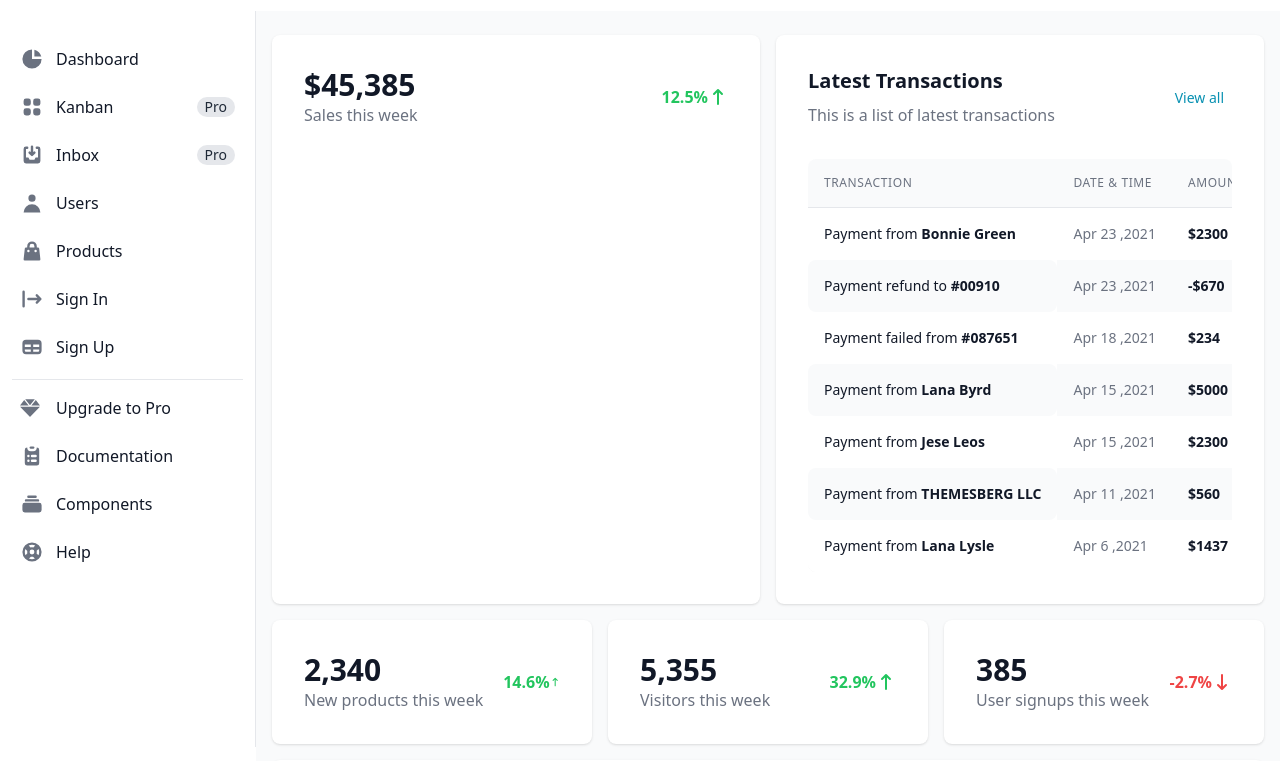
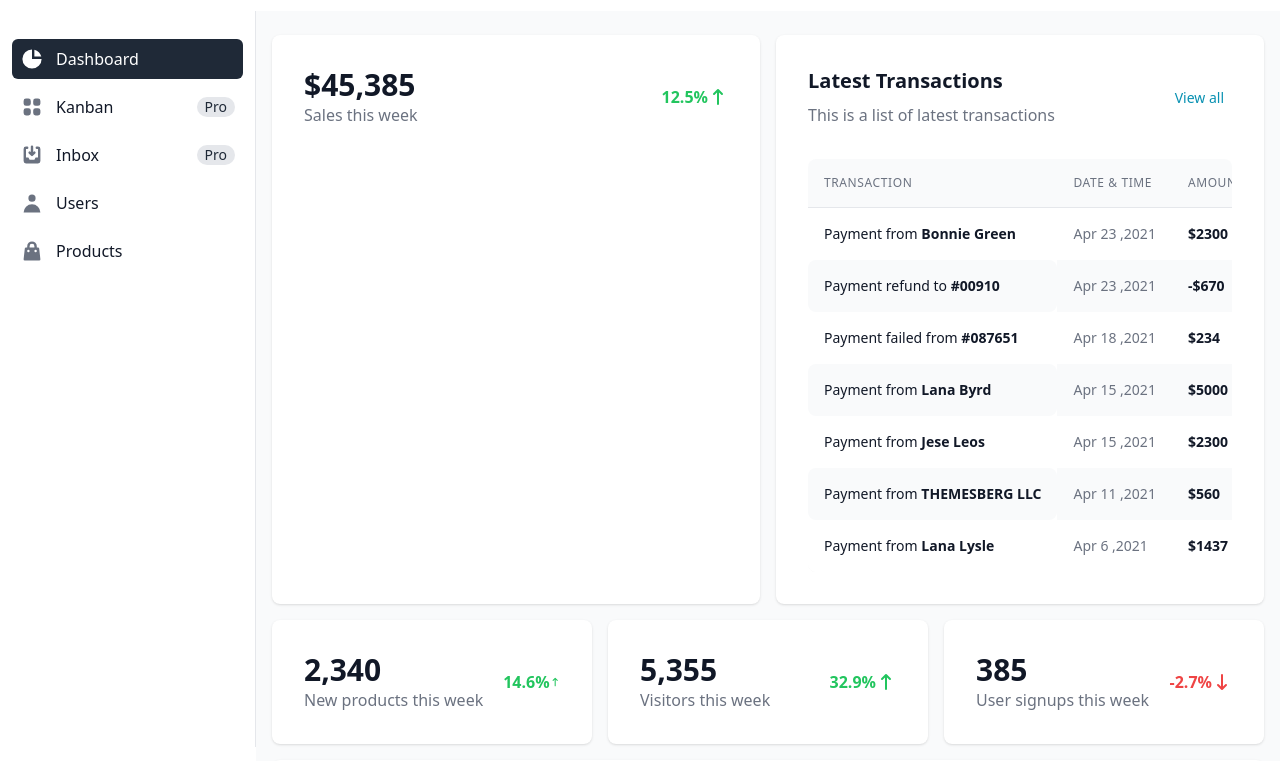
Before and after one commit to E-Jhay/employee_qoutation, a PHP site: page / in a window 1280 px wide. Shown: the part 53-814 px from the top of the page. Run offline with PHP 8.4, Linux system fonts and the light colour scheme; some libraries are stand-ins or nearby versions.

Commit message:
Modify sidebar

```diff
--- a/views/partials/sidebar.php
+++ b/views/partials/sidebar.php
@@ -17,27 +17,27 @@
                         </div>
                     </form>
                 </li>
-                <li>
-                    <a href="#" class="text-base text-gray-900 font-normal rounded-lg flex items-center p-2 hover:bg-gray-100 group">
-                        <svg class="w-6 h-6 text-gray-500 group-hover:text-gray-900 transition duration-75" fill="currentColor" viewBox="0 0 20 20" xmlns="http://www.w3.org/2000/svg">
+                <li class="group active">
+                    <a href="#" class="flex items-center p-2 text-gray-900 hover:bg-gray-200 rounded-md group-[.active]:bg-gray-800 group-[.active]:text-white">
+                        <svg class="w-6 h-6 text-gray-500 group-hover:text-gray-900 group-[.active]:text-white transition duration-75" fill="currentColor" viewBox="0 0 20 20" xmlns="http://www.w3.org/2000/svg">
                             <path d="M2 10a8 8 0 018-8v8h8a8 8 0 11-16 0z"></path>
                             <path d="M12 2.252A8.014 8.014 0 0117.748 8H12V2.252z"></path>
                         </svg>
                         <span class="ml-3">Dashboard</span>
                     </a>
                 </li>
-                <li>
-                    <a href="#" target="_blank" class="text-base text-gray-900 font-normal rounded-lg hover:bg-gray-100 flex items-center p-2 group ">
-                        <svg class="w-6 h-6 text-gray-500 flex-shrink-0 group-hover:text-gray-900 transition duration-75" fill="currentColor" viewBox="0 0 20 20" xmlns="http://www.w3.org/2000/svg">
+                <li class="group">
+                    <a href="#" target="_blank" class="flex items-center p-2 text-gray-900 hover:bg-gray-200 rounded-md group-[.active]:bg-gray-800 group-[.active]:text-white">
+                        <svg class="w-6 h-6 text-gray-500 flex-shrink-0 group-hover:text-gray-900 group-[.active]:text-white transition duration-75" fill="currentColor" viewBox="0 0 20 20" xmlns="http://www.w3.org/2000/svg">
                             <path d="M5 3a2 2 0 00-2 2v2a2 2 0 002 2h2a2 2 0 002-2V5a2 2 0 00-2-2H5zM5 11a2 2 0 00-2 2v2a2 2 0 002 2h2a2 2 0 002-2v-2a2 2 0 00-2-2H5zM11 5a2 2 0 012-2h2a2 2 0 012 2v2a2 2 0 01-2 2h-2a2 2 0 01-2-2V5zM11 13a2 2 0 012-2h2a2 2 0 012 2v2a2 2 0 01-2 2h-2a2 2 0 01-2-2v-2z"></path>
                         </svg>
                         <span class="ml-3 flex-1 whitespace-nowrap">Kanban</span>
                         <span class="bg-gray-200 text-gray-800 ml-3 text-sm font-medium inline-flex items-center justify-center px-2 rounded-full">Pro</span>
                     </a>
                 </li>
-                <li>
-                    <a href="#" target="_blank" class="text-base text-gray-900 font-normal rounded-lg hover:bg-gray-100 flex items-center p-2 group ">
-                        <svg class="w-6 h-6 text-gray-500 flex-shrink-0 group-hover:text-gray-900 transition duration-75" fill="currentColor" viewBox="0 0 20 20" xmlns="http://www.w3.org/2000/svg">
+                <li class="group">
+                    <a href="#" target="_blank" class="flex items-center p-2 text-gray-900 hover:bg-gray-200 rounded-md group-[.active]:bg-gray-800 group-[.active]:text-white">
+                        <svg class="w-6 h-6 text-gray-500 flex-shrink-0 group-hover:text-gray-900 group-[.active]:text-white transition duration-75" fill="currentColor" viewBox="0 0 20 20" xmlns="http://www.w3.org/2000/svg">
                             <path d="M8.707 7.293a1 1 0 00-1.414 1.414l2 2a1 1 0 001.414 0l2-2a1 1 0 00-1.414-1.414L11 7.586V3a1 1 0 10-2 0v4.586l-.293-.293z"></path>
                             <path d="M3 5a2 2 0 012-2h1a1 1 0 010 2H5v7h2l1 2h4l1-2h2V5h-1a1 1 0 110-2h1a2 2 0 012 2v10a2 2 0 01-2 2H5a2 2 0 01-2-2V5z"></path>
                         </svg>
@@ -45,22 +45,22 @@
                         <span class="bg-gray-200 text-gray-800 ml-3 text-sm font-medium inline-flex items-center justify-center px-2 rounded-full">Pro</span>
                     </a>
                 </li>
-                <li>
-                    <a href="#" class="text-base text-gray-900 font-normal rounded-lg hover:bg-gray-100 flex items-center p-2 group ">
-                        <svg class="w-6 h-6 text-gray-500 flex-shrink-0 group-hover:text-gray-900 transition duration-75" fill="currentColor" viewBox="0 0 20 20" xmlns="http://www.w3.org/2000/svg">
+                <li class="group">
+                    <a href="#" class="flex items-center p-2 text-gray-900 hover:bg-gray-200 rounded-md group-[.active]:bg-gray-800 group-[.active]:text-white">
+                        <svg class="w-6 h-6 text-gray-500 flex-shrink-0 group-hover:text-gray-900 group-[.active]:text-white transition duration-75" fill="currentColor" viewBox="0 0 20 20" xmlns="http://www.w3.org/2000/svg">
                             <path fill-rule="evenodd" d="M10 9a3 3 0 100-6 3 3 0 000 6zm-7 9a7 7 0 1114 0H3z" clip-rule="evenodd"></path>
                         </svg>
                         <span class="ml-3 flex-1 whitespace-nowrap">Users</span>
                     </a>
                 </li>
-                <li>
-                    <a href="#" class="text-base text-gray-900 font-normal rounded-lg hover:bg-gray-100 flex items-center p-2 group ">
-                        <svg class="w-6 h-6 text-gray-500 flex-shrink-0 group-hover:text-gray-900 transition duration-75" fill="currentColor" viewBox="0 0 20 20" xmlns="http://www.w3.org/2000/svg">
+                <li class="group">
+                    <a href="#" class="flex items-center p-2 text-gray-900 hover:bg-gray-200 rounded-md group-[.active]:bg-gray-800 group-[.active]:text-white">
+                        <svg class="w-6 h-6 text-gray-500 flex-shrink-0 group-hover:text-gray-900 group-[.active]:text-white transition duration-75" fill="currentColor" viewBox="0 0 20 20" xmlns="http://www.w3.org/2000/svg">
                             <path fill-rule="evenodd" d="M10 2a4 4 0 00-4 4v1H5a1 1 0 00-.994.89l-1 9A1 1 0 004 18h12a1 1 0 00.994-1.11l-1-9A1 1 0 0015 7h-1V6a4 4 0 00-4-4zm2 5V6a2 2 0 10-4 0v1h4zm-6 3a1 1 0 112 0 1 1 0 01-2 0zm7-1a1 1 0 100 2 1 1 0 000-2z" clip-rule="evenodd"></path>
                         </svg>
                         <span class="ml-3 flex-1 whitespace-nowrap">Products</span>
                     </a>
-                </li>
+                <!-- </li>
                 <li>
                     <a href="#" class="text-base text-gray-900 font-normal rounded-lg hover:bg-gray-100 flex items-center p-2 group ">
                         <svg class="w-6 h-6 text-gray-500 flex-shrink-0 group-hover:text-gray-900 transition duration-75" fill="currentColor" viewBox="0 0 20 20" xmlns="http://www.w3.org/2000/svg">
@@ -104,7 +104,7 @@
                     </svg>
                     <span class="ml-3">Help</span>
                 </a>
-                </div>
+                </div> -->
             </div>
         </div>
     </div>
```
